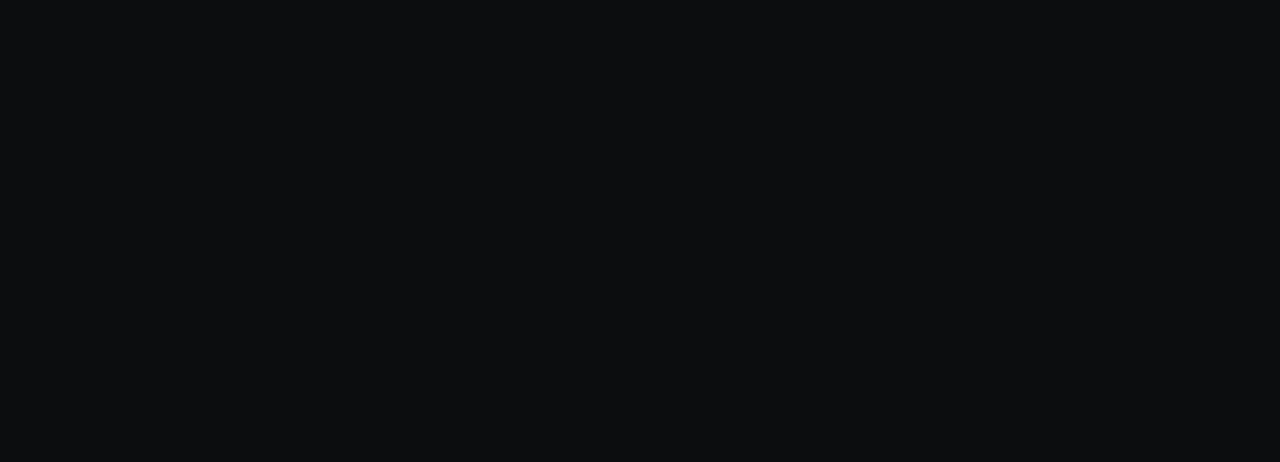
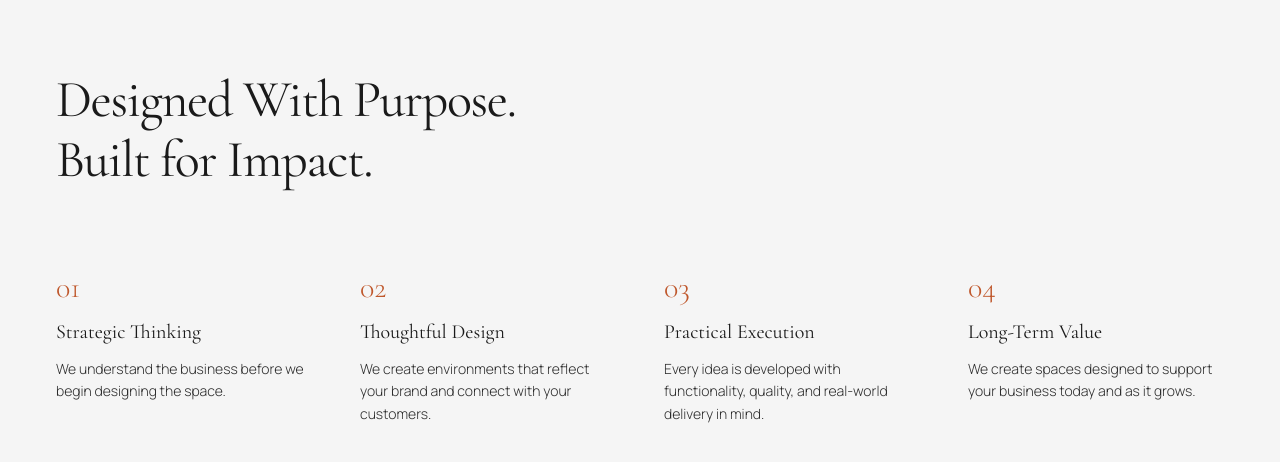
Before and after one commit to taybeen-healthy/outsetStudio, a Next.js app: page /about in a window 1280 px wide. Shown: the part 2118-2580 px from the top of the page. Before the commit the page ends 2060 px from the top, so only its background shows below. Built offline with nearby package versions, Linux system fonts and the light colour scheme.

Commit message:
feat: add Designed With Purpose section to about page

```diff
--- a/src/app/about/page.js
+++ b/src/app/about/page.js
@@ -125,6 +125,50 @@
             </div>
           </div>
         </section>
+
+        {/* Designed With Purpose Section */}
+        <section className="w-full bg-[#f5f5f5] py-20 sm:py-28 lg:py-32">
+          <div className="max-w-7xl mx-auto px-7 sm:px-10 lg:px-14">
+            {/* Heading */}
+            <h2 className="font-serif text-[#1a1a1a] text-3xl sm:text-4xl md:text-5xl lg:text-[52px] leading-[1.15] tracking-tight mb-14 sm:mb-20">
+              Designed With Purpose.
+              <br />
+              Built for Impact.
+            </h2>
+
+            {/* 4 Columns */}
+            <div className="grid grid-cols-1 sm:grid-cols-2 lg:grid-cols-4 gap-10 lg:gap-12">
+              <div>
+                <span className="font-serif text-[#bf572b] text-2xl sm:text-3xl font-light">01</span>
+                <h3 className="font-serif text-[#1a1a1a] text-lg sm:text-xl mt-3 mb-3">Strategic Thinking</h3>
+                <p className="text-sm text-[#2c2c2c] font-light leading-relaxed">
+                  We understand the business before we begin designing the space.
+                </p>
+              </div>
+              <div>
+                <span className="font-serif text-[#bf572b] text-2xl sm:text-3xl font-light">02</span>
+                <h3 className="font-serif text-[#1a1a1a] text-lg sm:text-xl mt-3 mb-3">Thoughtful Design</h3>
+                <p className="text-sm text-[#2c2c2c] font-light leading-relaxed">
+                  We create environments that reflect your brand and connect with your customers.
+                </p>
+              </div>
+              <div>
+                <span className="font-serif text-[#bf572b] text-2xl sm:text-3xl font-light">03</span>
+                <h3 className="font-serif text-[#1a1a1a] text-lg sm:text-xl mt-3 mb-3">Practical Execution</h3>
+                <p className="text-sm text-[#2c2c2c] font-light leading-relaxed">
+                  Every idea is developed with functionality, quality, and real-world delivery in mind.
+                </p>
+              </div>
+              <div>
+                <span className="font-serif text-[#bf572b] text-2xl sm:text-3xl font-light">04</span>
+                <h3 className="font-serif text-[#1a1a1a] text-lg sm:text-xl mt-3 mb-3">Long-Term Value</h3>
+                <p className="text-sm text-[#2c2c2c] font-light leading-relaxed">
+                  We create spaces designed to support your business today and as it grows.
+                </p>
+              </div>
+            </div>
+          </div>
+        </section>
       </main>
     </div>
   );
```
